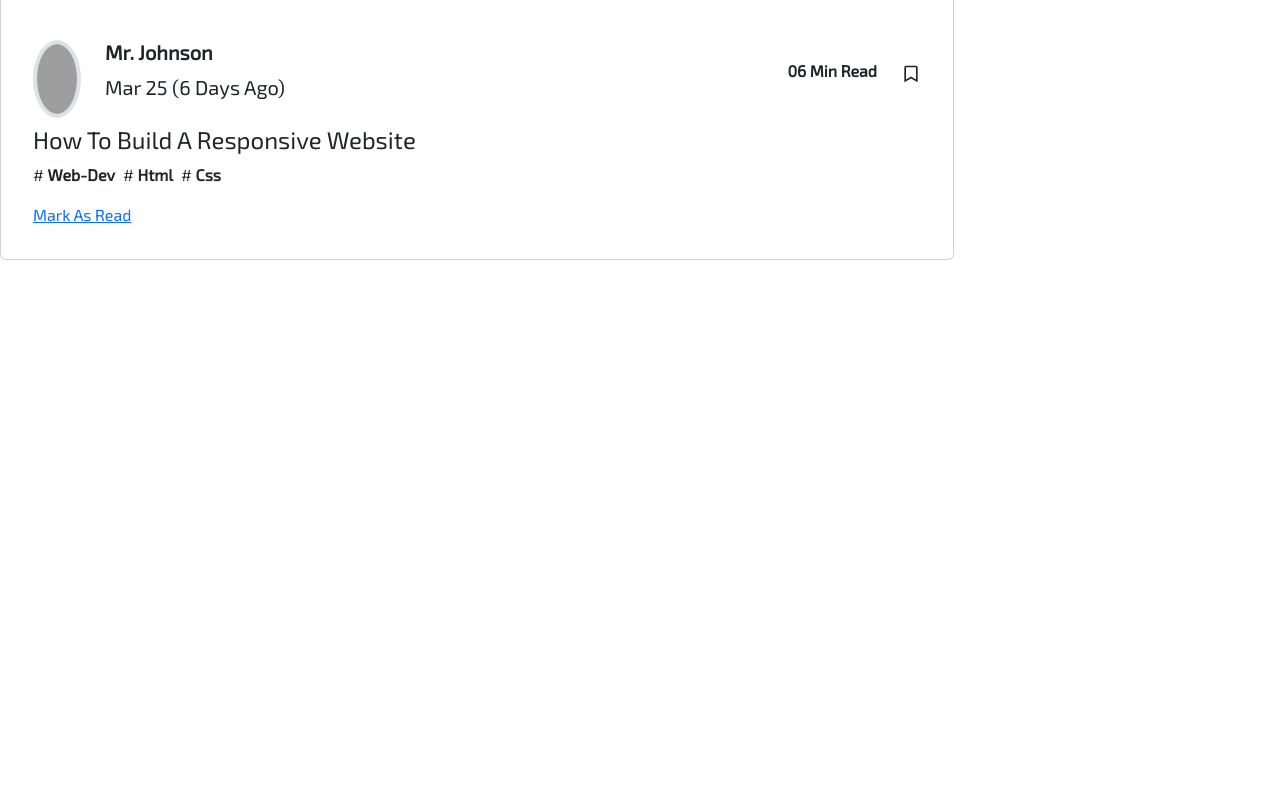
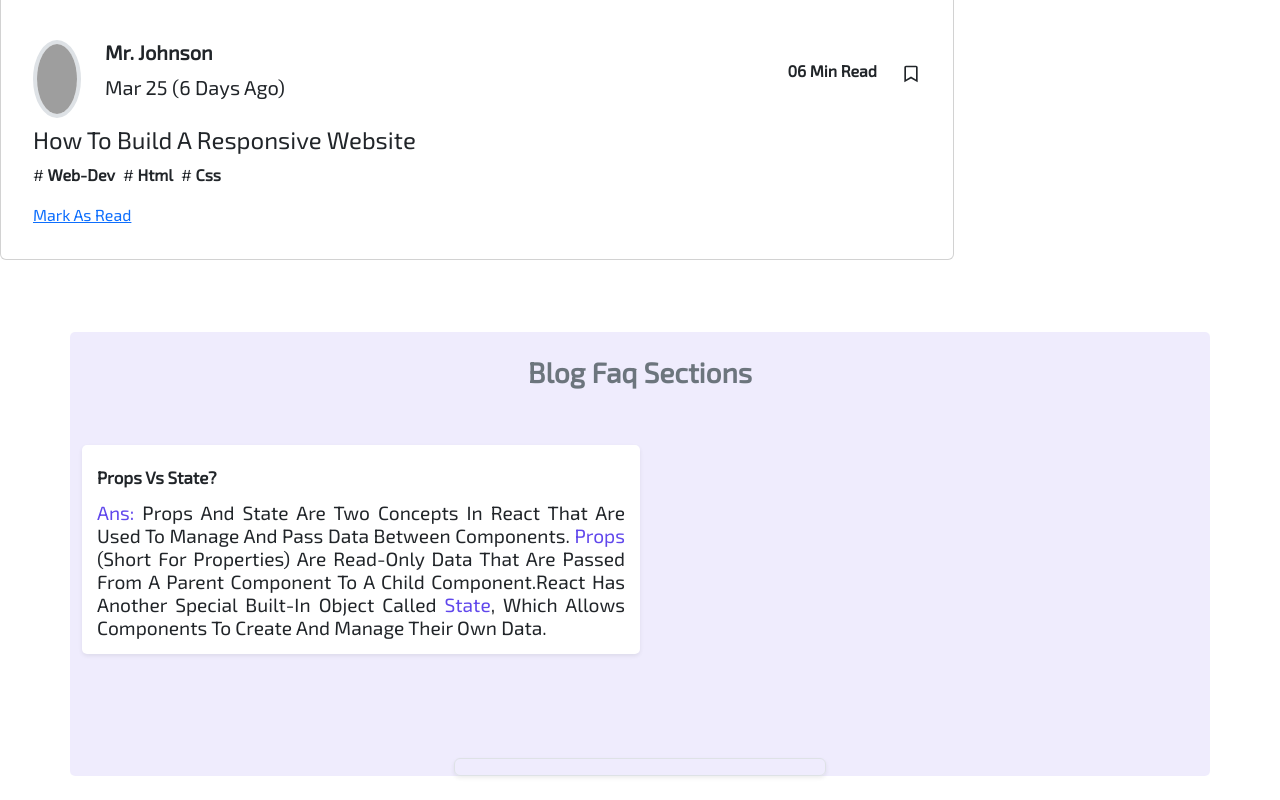
Before and after one commit to ikramuzzaman455173/knowledge-cafe-ph-hero-assignment-8, a React (Vite) app: page / in a window 1280 px wide. Shown: the part 2219-3019 px from the top of the page. Before the commit the page ends 2527 px from the top, so only its background shows below. Built offline with nearby package versions, Linux system fonts and the light colour scheme; grey boxes are pictures that could not be loaded.

Commit message:
Blog faq sections 1st question ans add

```diff
--- a/src/App.jsx
+++ b/src/App.jsx
@@ -3,6 +3,7 @@ import "../src/style.css";
 import BookmarkBlogPost from "./Components/BookmarkBlogPost/BookmarkBlogPost";
 import Header from "./Components/Header/Header";
 import Home from "./Components/Home/Home";
+import Blog from "./Components/Blog/Blog";
 function App() {
   const [readTime, setreadTime] = useState(0);
 
@@ -21,7 +22,7 @@ function App() {
 
 
   return (
-    <div>
+    <>
         <Header></Header>
         <div className="main row">
         <div className="home-container col-md-9 mb-4">
@@ -31,7 +32,8 @@ function App() {
           <BookmarkBlogPost readTime={readTime}></BookmarkBlogPost>
         </div>
       </div>
-    </div>
+      <Blog/>
+    </>
   );
 }
 
--- /dev/null
+++ b/src/Components/Blog/Blog.jsx
@@ -0,0 +1,26 @@
+import React from 'react';
+
+const Blog = () => {
+  return (
+    <>
+      <div className="container my-4 blog-main-div">
+        <h3 className='text-center fw-bold text-secondary py-4'>Blog Faq Sections</h3>
+        <div clasNames="row my-5 rows-faq-blog">
+          <div className="col-md-6 col-12 pb-4">
+            <div className='blog-box shadow-sm'>
+              <p>Props vs state?</p>
+              <h4><span className="span">ans:</span> Props and state are two concepts in React that are used to manage and pass data between components. <span className='span'>Props </span>(short for properties) are read-only data that are passed from a parent component to a child component.React has another special built-in object called <sapn className="span">state</sapn>, which allows components to create and manage their own data.</h4>
+            </div>
+
+          </div>
+          <div className="col-md-4 col-12 border p-2 rounded m-auto imgs shadow-sm">
+            {/* <img src="https://storied-licorice-1eaf1f.netlify.app/img/faq.png" alt="faq image" className="img-fluid img-thumbnail"/> */}
+            </div>
+
+
+        </div>
+      </div>
+    </>
+  );
+};
+export default Blog;
--- a/src/style.css
+++ b/src/style.css
@@ -68,6 +68,32 @@ color:#6047EC;
 .spendTime{
   border-radius:5px;
 }
+.blog-main-div{
+  background:#6047EC1A;
+  border-radius:5px;
+  margin-bottom:2rem;
+}
+.blog-box{
+  background:#fff;
+  border-radius:5px;
+  padding:10px;
+  margin:2rem 0;
+  margin-bottom:5rem;
+}
+.blog-box p{
+  font-size:17px;
+  font-weight:bold;
+  margin:10px 5px;
+}
+.blog-box h4{
+  font-size:1.2rem;
+  text-align:justify;
+  margin:5px;
+}
+.faq .imgs {
+  max-width: 500px !important;
+  height: auto !important;
+}
 @media screen and (max-width:1050px){
   #root{
     padding:2rem;
```
Also changed, not shown: src/Components/SpendTime/SpendTime.jsx (deleted, +0 -11 lines).
